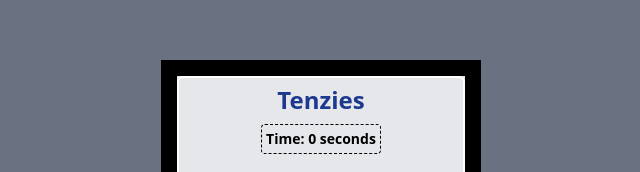
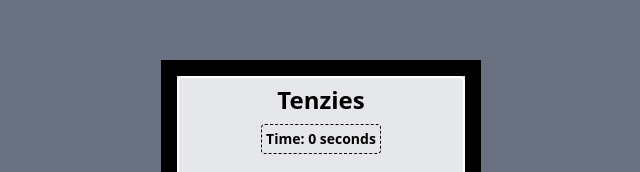
Before and after one commit to Watyekele/Tenzies-Game-App, a React (Vite) app: page / in a window 1280 px wide. Shown: the part 172-344 px from the top of the page, without its empty margins (319-959 px from the left). Built offline with nearby package versions, Linux system fonts and the light colour scheme.

Commit message:
Changed back title to black

```diff
--- a/src/Components/Main.jsx
+++ b/src/Components/Main.jsx
@@ -107,9 +107,7 @@
       >
         <div className="header flex flex-col gap-2">
           {" "}
-          <h1 className="text-center text-2xl text-blue-900  font-bold ">
-            Tenzies
-          </h1>
+          <h1 className="text-center text-2xl   font-bold ">Tenzies</h1>
           <span className="border border-dashed  p-1 text-sm rounded">
             {" "}
             <h2 className="font-semibold">Time: {time} seconds </h2>
```
